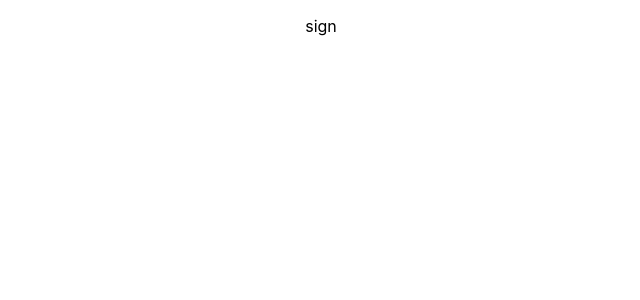
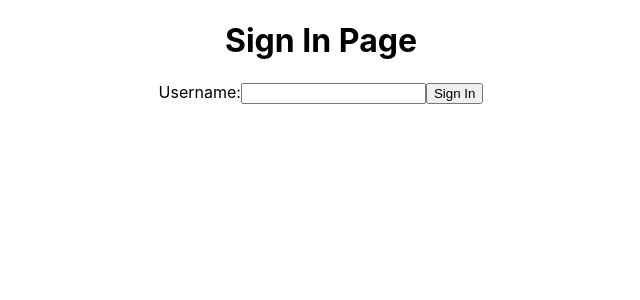
Before and after one commit to alonzoalcantar/react-movies, a React (Create React App) app: page /movies/1 in a window 1280 px wide. Shown: the top 300 px of the page, without its empty margins (319-959 px from the left). Built offline with nearby package versions, Linux system fonts and the light colour scheme.

Commit message:
User can sign in and render individual pages

```diff
--- a/package.json
+++ b/package.json
@@ -8,6 +8,7 @@
     "@testing-library/user-event": "^13.5.0",
     "react": "^18.2.0",
     "react-dom": "^18.2.0",
+    "react-router-dom": "^6.4.3",
     "react-scripts": "5.0.1",
     "web-vitals": "^2.1.4"
   },
--- /dev/null
+++ b/src/ActorListPage.jsx
@@ -0,0 +1,5 @@
+export default function ActorsListPage(){
+    return(
+        <p>Actors List Page</p>
+    )
+}
--- a/src/App.js
+++ /dev/null
@@ -1,27 +0,0 @@
-import { useState } from 'react';
-import Navbar from './Navbar';
-import SignInPage from './SignInPage';
-
-import './App.css';
-
-function App() {
-
-  const [user, setUser] = useState(null);
-
-  return (
-    <div className="App">
-      {user ? (
-        <>
-        <Navbar
-        user = {user} />
-        </>
-      ) : (
-        <SignInPage
-        setUser={setUser} />
-       )}
-
-    </div>
-  );
-}
-
-export default App;
--- /dev/null
+++ b/src/App.jsx
@@ -0,0 +1,49 @@
+import { useState } from 'react';
+import {Route, Routes} from 'react-router-dom'
+
+import Navbar from './Navbar';
+import SignInPage from './SignInPage';
+import MoviesListPage from './MoviesListPage';
+import MoviesDetailsPage from './MovieDetailPage';
+import ActorsListPage from './ActorListPage';
+
+import './App.css';
+
+function App() {
+
+  const [user, setUser] = useState(null);
+
+  return (
+    <div className="App">
+      {user ? (
+
+        <>
+
+        <Navbar
+        user = {user} />
+
+        <Routes>
+
+          <Route
+          path = '/'
+          element = {<MoviesListPage />} />
+
+          <Route
+          path = '/movies/:movieName'
+          element = {<MoviesDetailsPage />} />
+
+          <Route
+           path = '/actors'
+           element = {<ActorsListPage  />} />
+        </Routes>
+        </>
+      ) : (
+        <SignInPage
+        setUser={setUser} />
+       )}
+
+    </div>
+  );
+}
+
+export default App;
--- /dev/null
+++ b/src/MovieDetailPage.jsx
@@ -0,0 +1,5 @@
+export default function MoviesDetailsPage(){
+    return(
+        <p>Movies Details Page</p>
+    )
+}
--- /dev/null
+++ b/src/MoviesListPage.jsx
@@ -0,0 +1,5 @@
+export default function MoviesListPage(){
+    return(
+        <p>Movies List Page</p>
+    )
+}
--- a/src/Navbar.jsx
+++ b/src/Navbar.jsx
@@ -1,5 +1,14 @@
+import { Link } from "react-router-dom";
+
 export default function Navbar({user}) {
     return (
-        <p>Navbar</p>
+        <nav>
+            <div>
+                Welcome to React Movies, {user} !!
+            </div>
+            <Link to = '/'>Movies List</Link>
+            &nbsp; | &nbsp;
+            <Link to = '/actors'>Actors List</Link>
+        </nav>
     )
 }
--- a/src/SignInPage.jsx
+++ b/src/SignInPage.jsx
@@ -1,5 +1,30 @@
+import { useState } from "react"
+
 export default function SignInPage({setUser}) {
+
+    const [username, setUsername] = useState(null);
+
+    const handleInput = (evt) => {
+        setUsername(evt.target.value);
+    };
+
+    const updateUsername = (evt) => {
+        evt.preventDefault();
+        setUser(username);
+    }
+
+
+
     return(
-        <p>sign</p>
+        <div>
+            <h1>Sign In Page</h1>
+            <div>
+                <form onSubmit = {updateUsername}>
+                    <lable>Username:</lable>
+                    <input type = 'text' name = "username" onChange={handleInput} />
+                    <button type = "submit">Sign In</button>
+                </form>
+            </div>
+        </div>
     )
 }
--- a/src/index.js
+++ b/src/index.js
@@ -2,11 +2,13 @@ import React from 'react';
 import ReactDOM from 'react-dom/client';
 import './index.css';
 import App from './App';
-
+import {BrowserRouter} from 'react-router-dom'
 
 const root = ReactDOM.createRoot(document.getElementById('root'));
 root.render(
   <React.StrictMode>
+    <BrowserRouter>
     <App />
+    </BrowserRouter>
   </React.StrictMode>
 );
```
Also changed, not shown: 1 other file (tests, documents, lock files or other folders).
